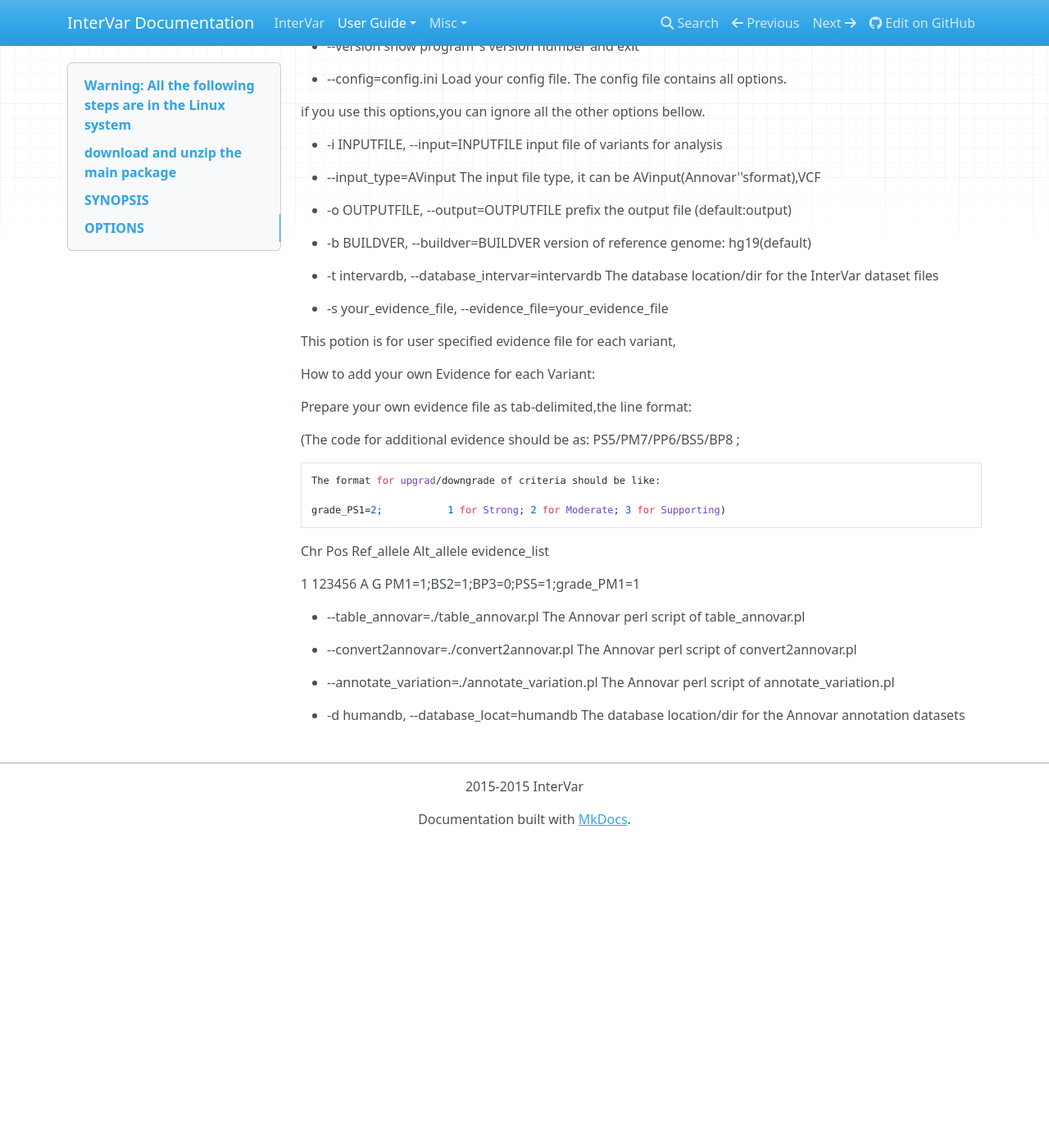
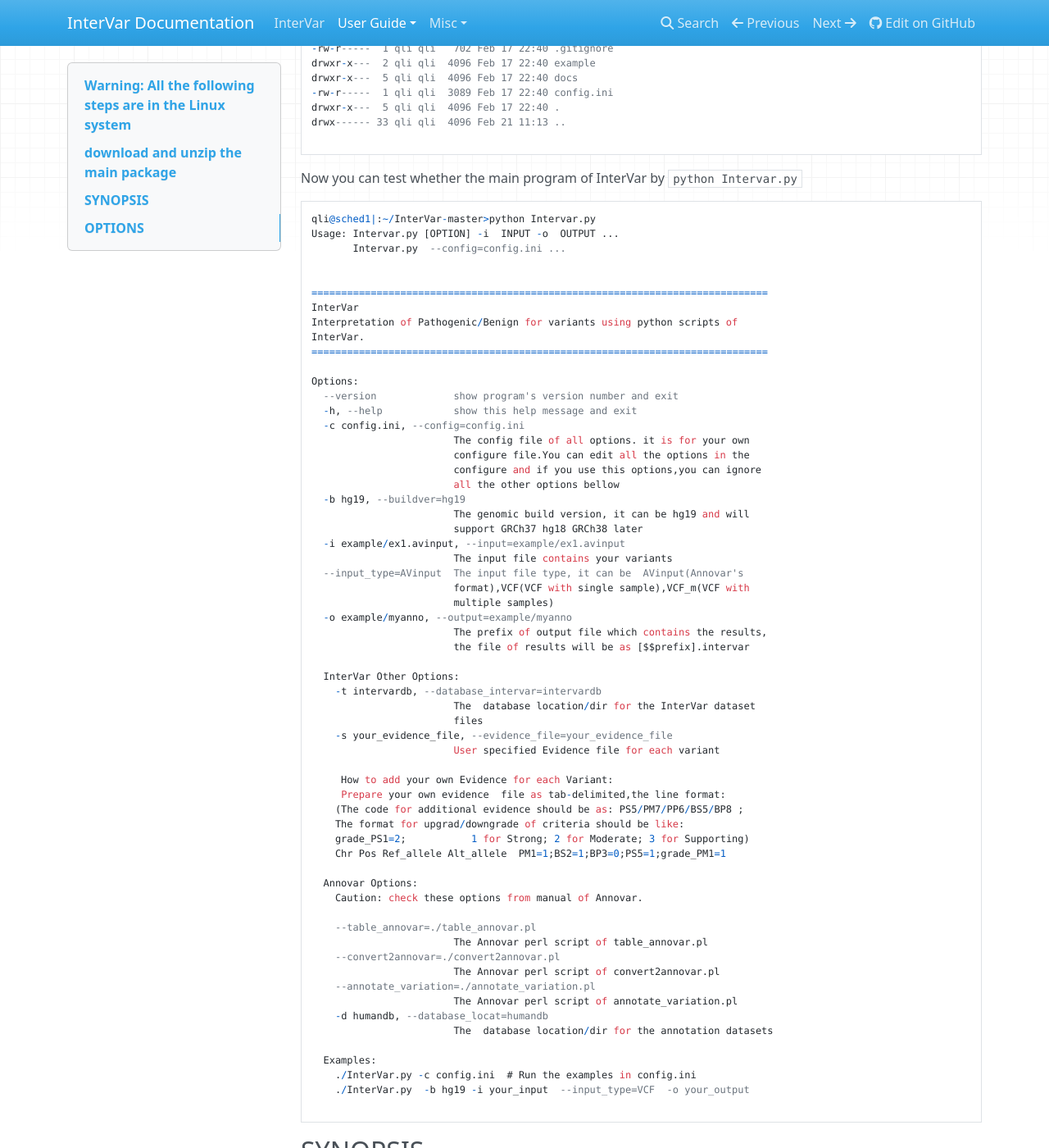
Before and after one commit to WGLab/InterVar, an MkDocs documentation site: the page built from docs/user-guide/manual.md, in a window 1280 px wide and 1400 px high, scrolled down 1620 px. Shown: the whole window at 82% size. Built offline with MkDocs 1.6.1, drawn with Linux system fonts in a browser that asks for light colours; nearby versions of some CDN libraries; old or Windows-style settings are respelled for this version of MkDocs; before the commit the page ends 2647 px from its top, so only the background shows below that; some of the changed text lies outside the part shown.

Commit message:
update doc

````diff
--- a/docs/user-guide/manual.md
+++ b/docs/user-guide/manual.md
@@ -76,6 +76,91 @@
   inflating: InterVar-master/intervardb/orpha.txt
   inflating: InterVar-master/mkdocs.yml
 ```
+Go to the folder `InterVar-master` and check the files using `ls -al *`
+
+```
+qli@sched1|:~/InterVar-master>ls -alrt
+total 128
+-rw-r-----  1 qli qli  5613 Feb 17 22:40 README.md
+-rw-r-----  1 qli qli   752 Feb 17 22:40 mkdocs.yml
+-rw-r-----  1 qli qli  1085 Feb 17 22:40 LICENSE
+-rw-r-----  1 qli qli 80051 Feb 17 22:40 Intervar.py
+drwxr-x---  2 qli qli  4096 Feb 17 22:40 intervardb
+-rw-r-----  1 qli qli   702 Feb 17 22:40 .gitignore
+drwxr-x---  2 qli qli  4096 Feb 17 22:40 example
+drwxr-x---  5 qli qli  4096 Feb 17 22:40 docs
+-rw-r-----  1 qli qli  3089 Feb 17 22:40 config.ini
+drwxr-x---  5 qli qli  4096 Feb 17 22:40 .
+drwx------ 33 qli qli  4096 Feb 21 11:13 ..
+
+```
+Now you can test whether the main program of InterVar by `python Intervar.py`
+
+```
+qli@sched1|:~/InterVar-master>python Intervar.py
+Usage: Intervar.py [OPTION] -i  INPUT -o  OUTPUT ...
+       Intervar.py  --config=config.ini ...
+
+
+=============================================================================
+InterVar
+Interpretation of Pathogenic/Benign for variants using python scripts of
+InterVar.
+=============================================================================
+
+Options:
+  --version             show program's version number and exit
+  -h, --help            show this help message and exit
+  -c config.ini, --config=config.ini
+                        The config file of all options. it is for your own
+                        configure file.You can edit all the options in the
+                        configure and if you use this options,you can ignore
+                        all the other options bellow
+  -b hg19, --buildver=hg19
+                        The genomic build version, it can be hg19 and will
+                        support GRCh37 hg18 GRCh38 later
+  -i example/ex1.avinput, --input=example/ex1.avinput
+                        The input file contains your variants
+  --input_type=AVinput  The input file type, it can be  AVinput(Annovar's
+                        format),VCF(VCF with single sample),VCF_m(VCF with
+                        multiple samples)
+  -o example/myanno, --output=example/myanno
+                        The prefix of output file which contains the results,
+                        the file of results will be as [$$prefix].intervar
+
+  InterVar Other Options:
+    -t intervardb, --database_intervar=intervardb
+                        The  database location/dir for the InterVar dataset
+                        files
+    -s your_evidence_file, --evidence_file=your_evidence_file
+                        User specified Evidence file for each variant
+
+     How to add your own Evidence for each Variant:
+     Prepare your own evidence  file as tab-delimited,the line format:
+    (The code for additional evidence should be as: PS5/PM7/PP6/BS5/BP8 ;
+    The format for upgrad/downgrade of criteria should be like:
+    grade_PS1=2;           1 for Strong; 2 for Moderate; 3 for Supporting)
+    Chr Pos Ref_allele Alt_allele  PM1=1;BS2=1;BP3=0;PS5=1;grade_PM1=1
+
+  Annovar Options:
+    Caution: check these options from manual of Annovar.
+
+    --table_annovar=./table_annovar.pl
+                        The Annovar perl script of table_annovar.pl
+    --convert2annovar=./convert2annovar.pl
+                        The Annovar perl script of convert2annovar.pl
+    --annotate_variation=./annotate_variation.pl
+                        The Annovar perl script of annotate_variation.pl
+    -d humandb, --database_locat=humandb
+                        The  database location/dir for the annotation datasets
+
+  Examples:
+    ./InterVar.py -c config.ini  # Run the examples in config.ini
+    ./InterVar.py  -b hg19 -i your_input  --input_type=VCF  -o your_output
+
+```
+
+
 
 
 
````
